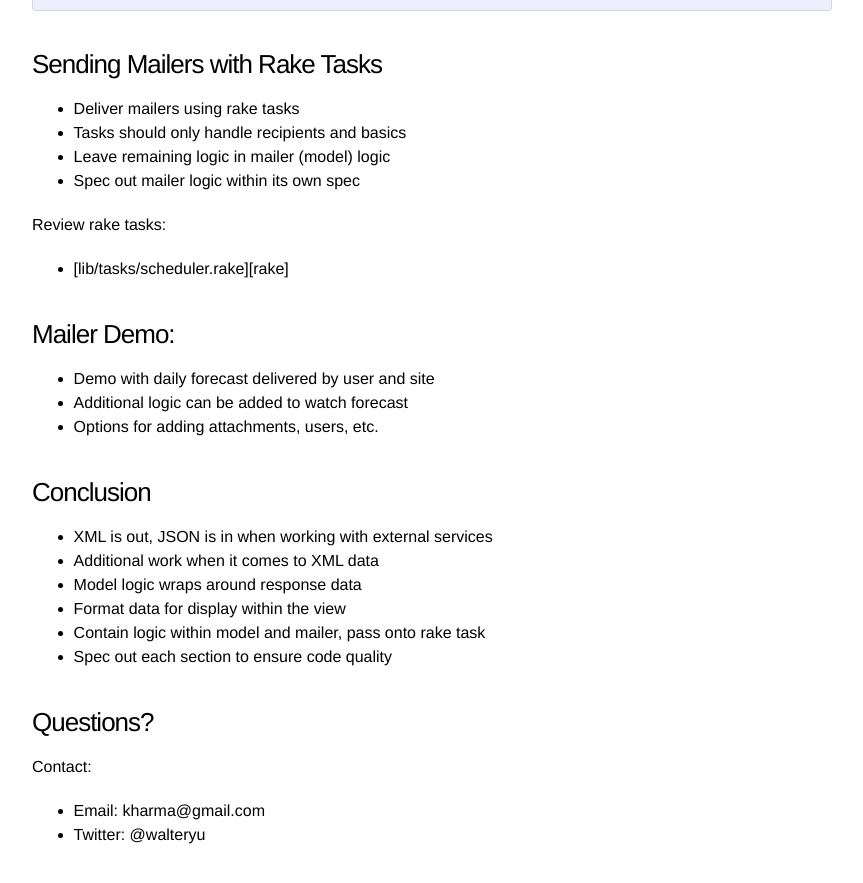
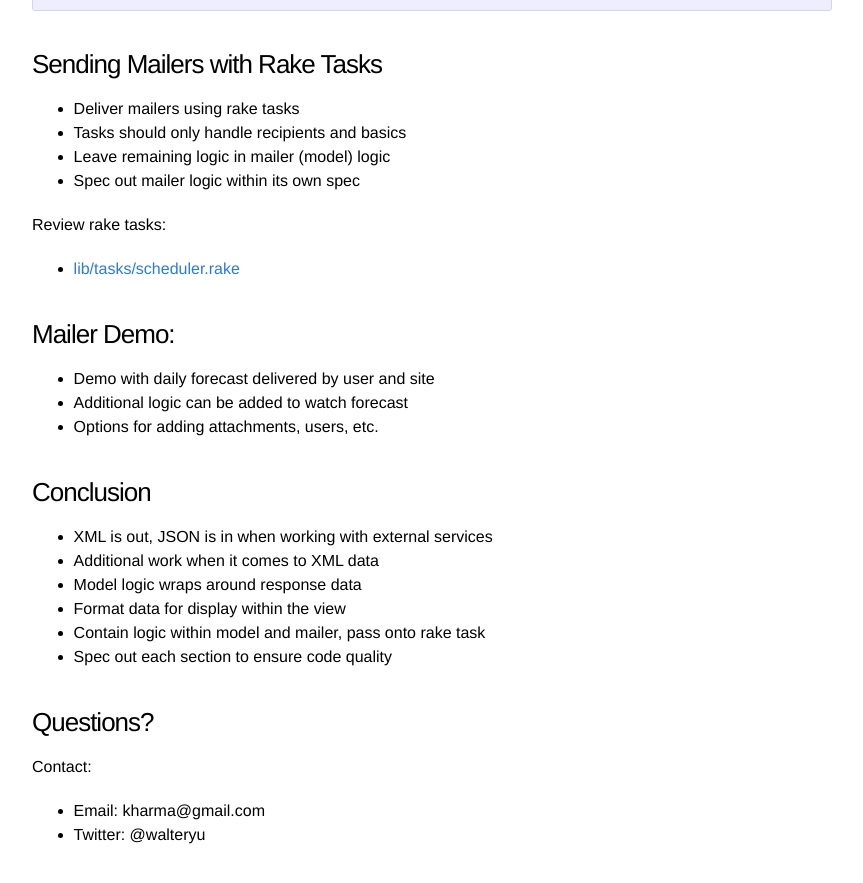
Before and after one commit to stormsavvy/stormsavvy.github.io, a Jekyll site: the page built from _posts/2014-11-20-east-bay-rails-meetup.markdown, in a window 1280 px wide and 900 px high, scrolled down 10563 px. Shown: the top 883 px of the window, without its empty margins (208-1071 px from the left). Built offline with Jekyll 4.4.1, drawn with Linux system fonts in a browser that asks for light colours; part of the change alters nothing that is shown.

Commit message:
76663852 add rake task link

```diff
--- a/_posts/2014-11-20-east-bay-rails-meetup.markdown
+++ b/_posts/2014-11-20-east-bay-rails-meetup.markdown
@@ -536,3 +536,4 @@ Contact:
 [alert]: https://github.com/kharma/kharma.github.io/blob/master/ebr_files/alert_mailer.rb
 [alert_view]: https://github.com/kharma/kharma.github.io/blob/master/ebr_files/_forecast_table.html.haml
 [alert_spec]: https://github.com/kharma/kharma.github.io/blob/master/ebr_files/alert_mailer_spec.rb
+[rake]: https://github.com/kharma/kharma.github.io/blob/master/ebr_files/scheduler.rake
```
